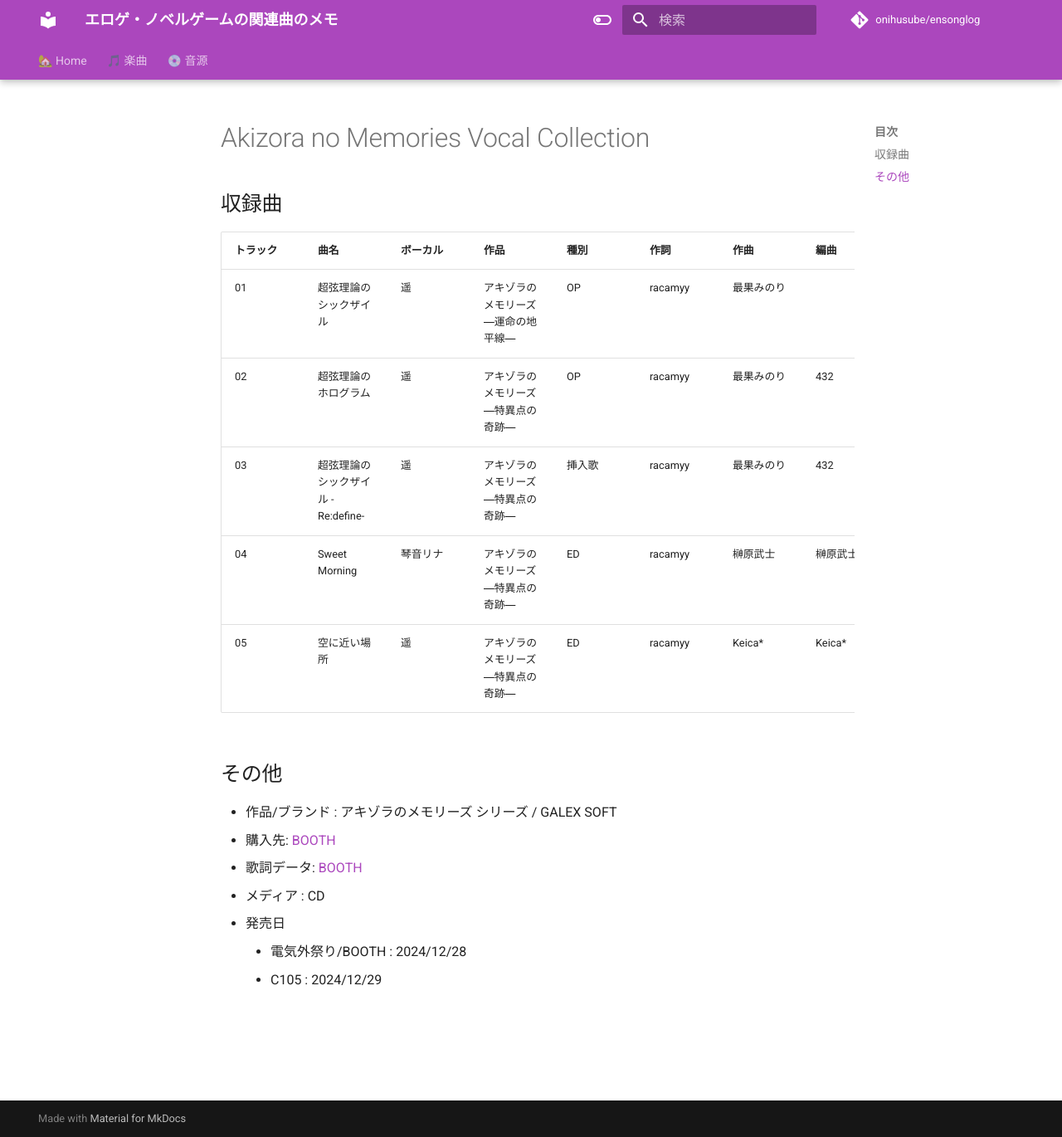
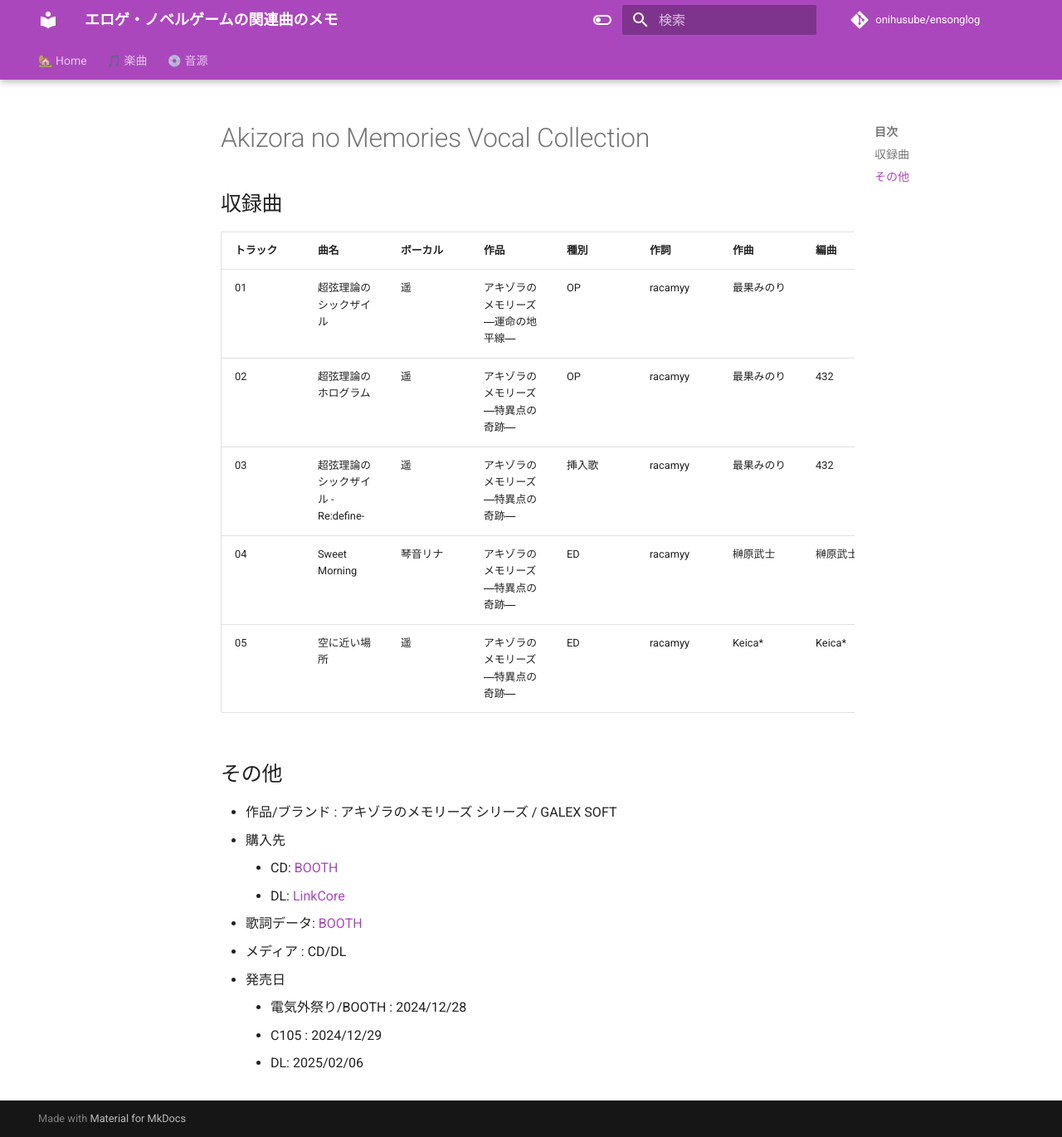
Before and after one commit to onihusube/ensonglog, an MkDocs documentation site: the page built from docs/2024/音源個別/Akizora no Memories Vocal Collection.md, in a window 1280 px wide and 1370 px high. Shown: the whole window at 83% size. Built offline with MkDocs 1.6.1 and Material for MkDocs 9.7.7, drawn with Linux system fonts in a browser that asks for light colours; comment, search, counter and statistics services are not loaded.

Commit message:
アキメモボーコレ 配信追記

```diff
--- a/docs/2024/音源個別/Akizora no Memories Vocal Collection.md
+++ b/docs/2024/音源個別/Akizora no Memories Vocal Collection.md
@@ -13,9 +13,12 @@
 ## その他
 
 - 作品/ブランド : アキゾラのメモリーズ シリーズ / GALEX SOFT
-- 購入先: [BOOTH](https://galexsoft.booth.pm/items/6431194)
+- 購入先
+    - CD: [BOOTH](https://galexsoft.booth.pm/items/6431194)
+    - DL: [LinkCore](https://linkco.re/ntepcBt2)
 - 歌詞データ: [BOOTH](https://galexsoft.booth.pm/items/6405235)
-- メディア : CD
+- メディア : CD/DL
 - 発売日
     - 電気外祭り/BOOTH : 2024/12/28
     - C105 : 2024/12/29
+    - DL: 2025/02/06
```
Also changed, not shown: docs/2025/音源.md (+1 -0 lines).
